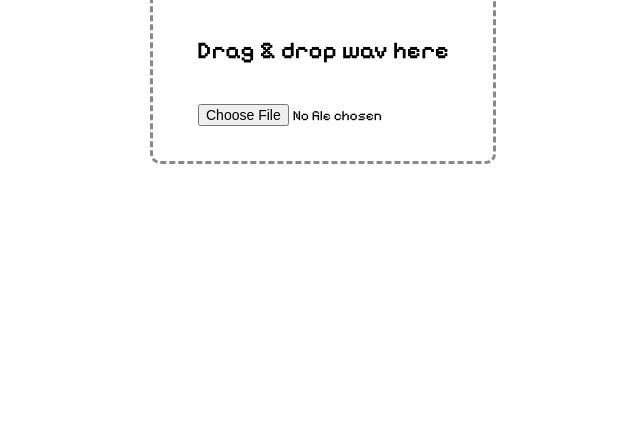
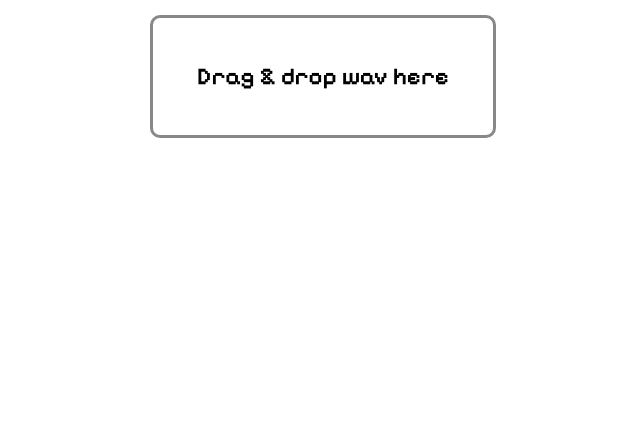
Before and after one commit to Rex5R/wavequalizer.github.io, a plain HTML site: page index.html in a window 1280 px wide. Shown: the part 390-816 px from the top of the page, without its empty margins (317-957 px from the left). Drawn offline with Linux system fonts and the light colour scheme.

Commit message:
Update style.css

```diff
--- a/style.css
+++ b/style.css
@@ -12,12 +12,8 @@ body {
   text-align: center;
 }
 
-#fileInput {
-  padding: 10px 20px;
-  margin: 5px;
-  font-size: 14px;
-  cursor: pointer;
-  font-family: "Pixelify Sans", sans-serif;
+input[type="file"] {
+  display: none;
 }
 
 #link {
@@ -43,7 +39,7 @@ body {
 }
 
 #dropZone {
-  border: 3px dashed #888;
+  border: 3px solid #888;
   border-radius: 10px;
   padding: 20px;
   width: 300px;
```
